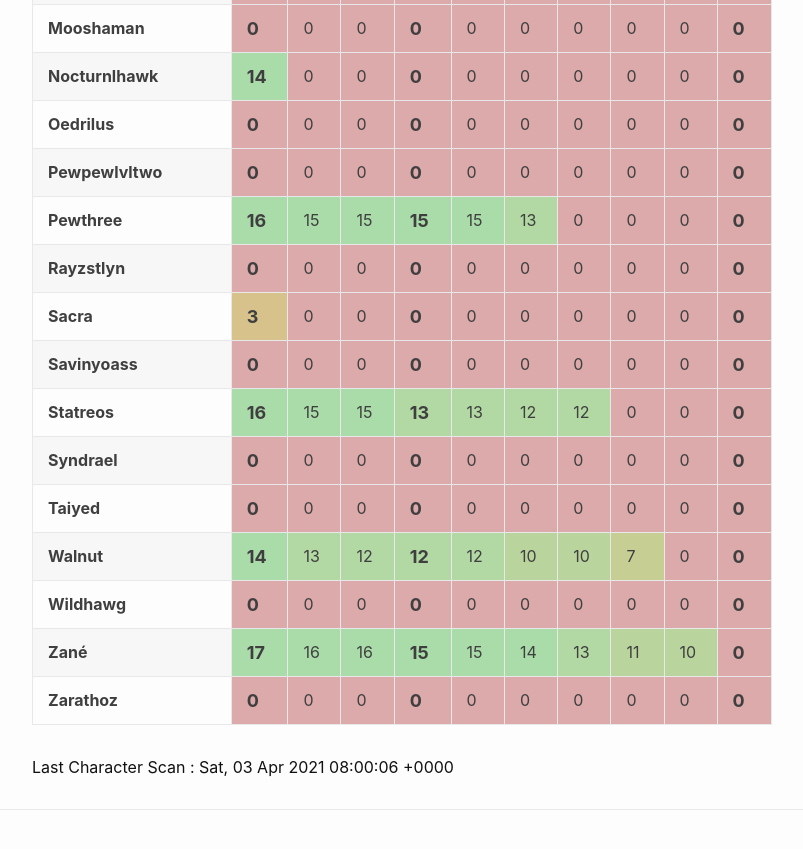
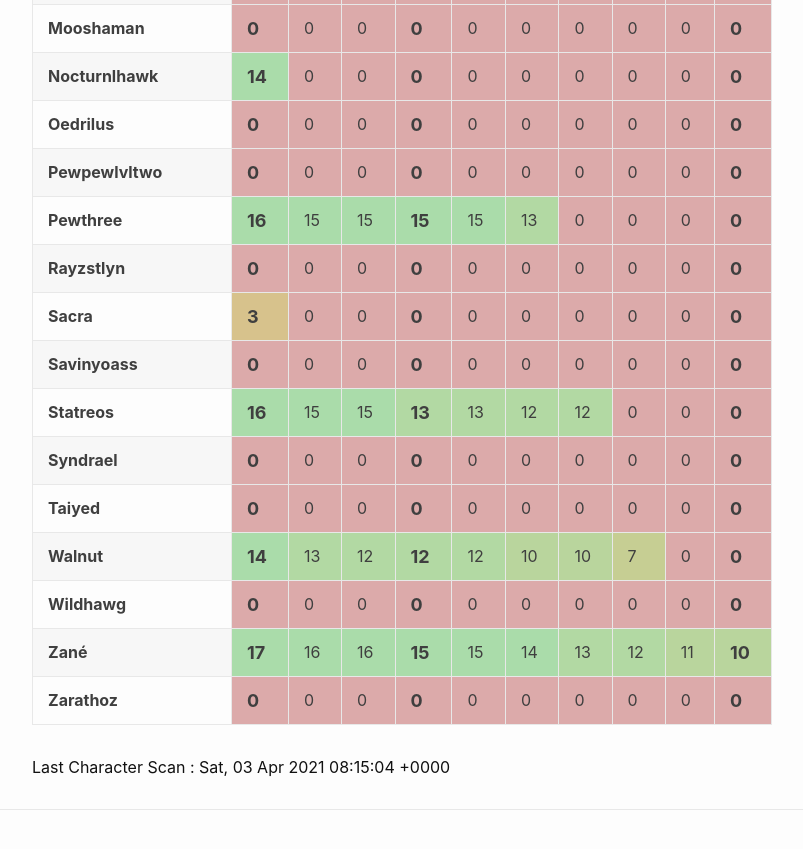
Before and after one commit to eldertribunal/keystonetracker, a Jekyll site: the page built from weekly.md, in a window 1280 px wide and 900 px high, scrolled down 1390 px. Shown: the top 849 px of the window, without its empty margins (126-929 px from the left). Built offline with Jekyll 4.4.1, drawn with Linux system fonts in a browser that asks for light colours.

Commit message:
auto scan Sat Apr  3 08:15:48 UTC 2021

```diff
--- a/_data/scanned.json
+++ b/_data/scanned.json
@@ -1,3 +1,3 @@
 {
-  "timestamp": 1617436806
+  "timestamp": 1617437704
 }
--- a/_data/weekly.json
+++ b/_data/weekly.json
@@ -339,9 +339,9 @@
       15,
       14,
       13,
+      12,
       11,
-      10,
-      0
+      10
     ]
   },
   {
```
